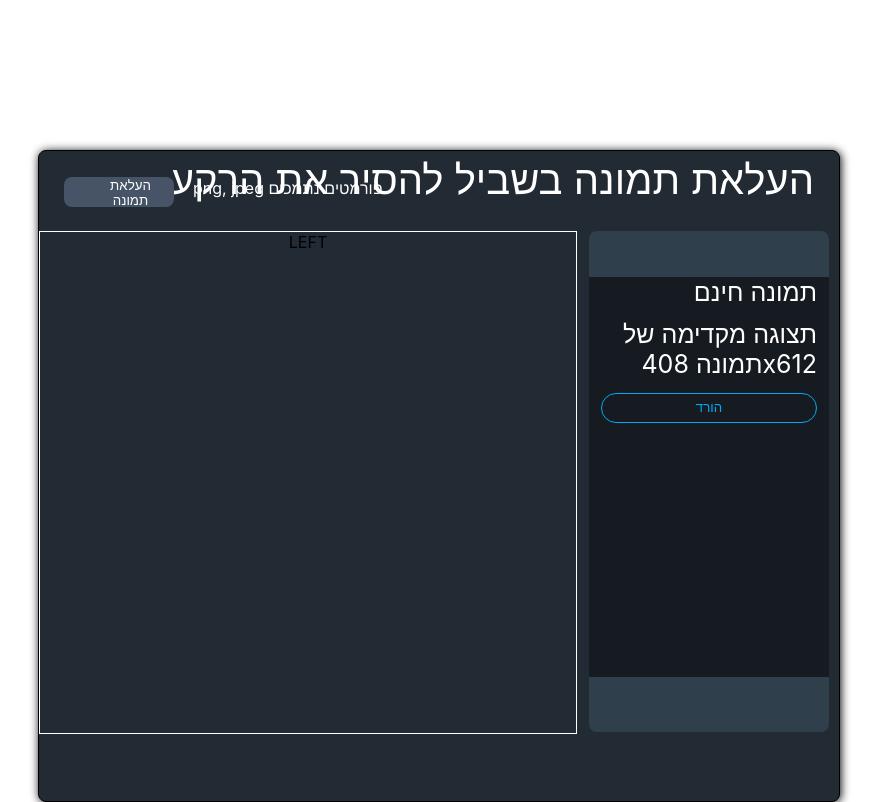
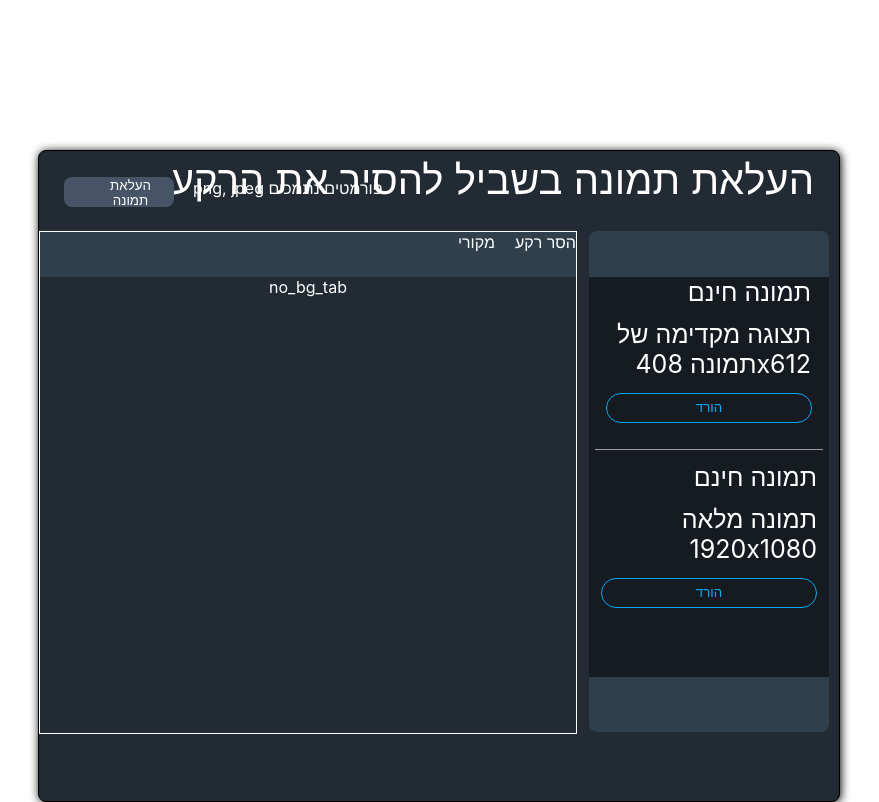
Before and after one commit to OferGreen-Pol/marathon2, a React (Create React App) app: page / in a window 1280 px wide. Shown: the whole page, without its empty margins (201-1080 px from the left). Built offline with nearby package versions, Linux system fonts and the light colour scheme.

Commit message:
lesson 3

```diff
--- a/src/Bg.css
+++ b/src/Bg.css
@@ -69,6 +69,7 @@
     float: left;
     border: 1px solid white;
     height: 100%;
+    color:white;
   }
 
   .right_div {
@@ -113,3 +114,22 @@
     border: 1px solid #03A9F4;
     margin-top: 14px;
   }
+
+  .right_div_top{
+    border-bottom: 1px solid #9E9E9E;
+    width: 95%;
+    margin: 0 auto;
+    padding-bottom: 26px;
+  }
+
+  .main_div_tabs_header {
+    color:white;
+    background-color: #2F3F4B;
+    height: 45px;
+  }
+
+  .main_div_tabs_header span {
+    margin-left: 20px;
+    cursor: pointer;
+    float: right;
+  }
--- a/src/Bg.js
+++ b/src/Bg.js
@@ -1,6 +1,21 @@
 import './Bg.css';
+import { useState } from 'react';
 
 function Bg() {
+
+  const [display_no_bg_tab, setdisplay_no_bg_tab] = useState("no");
+
+//   const change_tab = () => {}
+
+  function change_tab() {
+    // debugger;
+    if(display_no_bg_tab==='yes') {
+        setdisplay_no_bg_tab('no');
+    } else {
+        setdisplay_no_bg_tab('yes');
+    }
+  }
+
   return (
     <div className="Bg">
         <div className="header">
@@ -10,8 +25,20 @@ function Bg() {
         </div>
 
         <div className="main_div">
+
+
             <div className="left_div">
-                LEFT
+
+                <div className="main_div_tabs_header">
+                    <span onClick={change_tab}> הסר רקע</span>
+                    <span onClick={change_tab}> מקורי</span>
+                </div>
+
+                {display_no_bg_tab==="yes" ?
+                <div className="original_tab">original_tab</div>
+                :
+                <div className="no_bg_tab">no_bg_tab</div>
+                }
             </div>
 
             <div className="right_div">
@@ -22,6 +49,9 @@ function Bg() {
                         <button className="right_div_top_btn"> הורד</button>
                     </div>
                     <div className="right_div_bottom"></div>
+                        <div className="right_div_top_text"> תמונה חינם</div>
+                        <div className="right_div_top_subtext"> תמונה מלאה 1920x1080</div>
+                        <button className="right_div_top_btn"> הורד</button>
                 </div>
             </div>
         </div>
```
